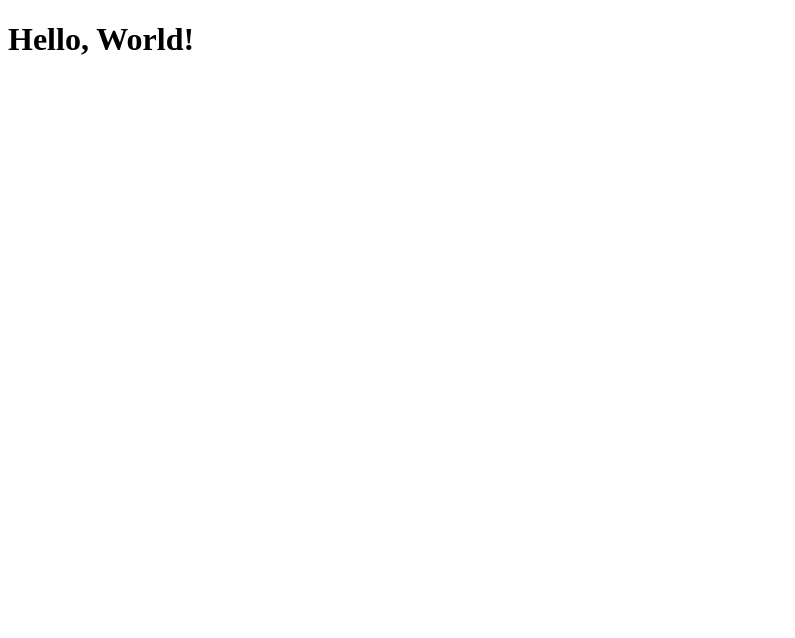
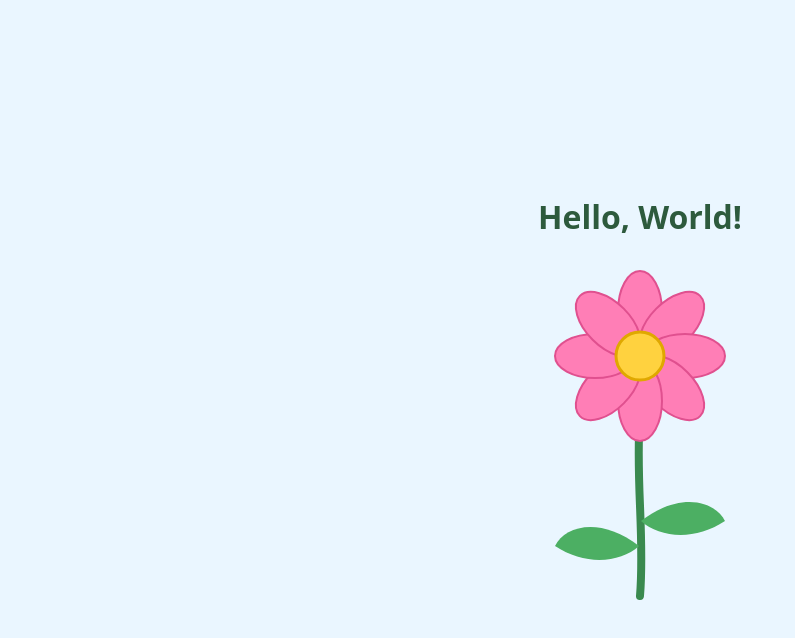
Before and after one commit to davidfong2021-cyber/haze-tracker, a plain HTML site: page index.html in a window 1280 px wide. Shown: the whole page, without its empty margins (0-795 px from the left). Drawn offline with Linux system fonts and the light colour scheme.

Commit message:
Draw a flower in index.html
Co-Authored-By: Claude Sonnet 5.5 <noreply@anthropic.com>
Claude-Session: https://claude.ai/code/session_01NJgukyrh7u49A7SAtsogCf

```diff
--- a/index.html
+++ b/index.html
@@ -4,8 +4,34 @@
   <meta charset="UTF-8">
   <meta name="viewport" content="width=device-width, initial-scale=1.0">
   <title>Hello World</title>
+  <style>
+    body { margin: 0; min-height: 100vh; display: flex; flex-direction: column;
+           align-items: center; justify-content: center; background: #eaf6ff;
+           font-family: system-ui, sans-serif; }
+    h1 { color: #2d5a3d; margin: 0 0 8px; }
+  </style>
 </head>
 <body>
   <h1>Hello, World!</h1>
+  <svg width="260" height="360" viewBox="0 0 260 360" xmlns="http://www.w3.org/2000/svg" role="img" aria-label="A pink flower">
+    <!-- stem -->
+    <path d="M130 170 C125 230 135 290 130 350" stroke="#3a8a4f" stroke-width="8" fill="none" stroke-linecap="round"/>
+    <!-- leaves -->
+    <path d="M131 275 C170 245 205 255 215 275 C185 295 150 292 131 275Z" fill="#4caf63"/>
+    <path d="M129 300 C90 270 55 280 45 300 C75 320 110 317 129 300Z" fill="#4caf63"/>
+    <!-- petals -->
+    <g transform="translate(130 110)" fill="#ff7eb6" stroke="#e0508f" stroke-width="2">
+      <ellipse cx="0" cy="-45" rx="22" ry="40"/>
+      <ellipse cx="0" cy="-45" rx="22" ry="40" transform="rotate(45)"/>
+      <ellipse cx="0" cy="-45" rx="22" ry="40" transform="rotate(90)"/>
+      <ellipse cx="0" cy="-45" rx="22" ry="40" transform="rotate(135)"/>
+      <ellipse cx="0" cy="-45" rx="22" ry="40" transform="rotate(180)"/>
+      <ellipse cx="0" cy="-45" rx="22" ry="40" transform="rotate(225)"/>
+      <ellipse cx="0" cy="-45" rx="22" ry="40" transform="rotate(270)"/>
+      <ellipse cx="0" cy="-45" rx="22" ry="40" transform="rotate(315)"/>
+    </g>
+    <!-- center -->
+    <circle cx="130" cy="110" r="24" fill="#ffd23f" stroke="#e0a800" stroke-width="3"/>
+  </svg>
 </body>
 </html>
```
